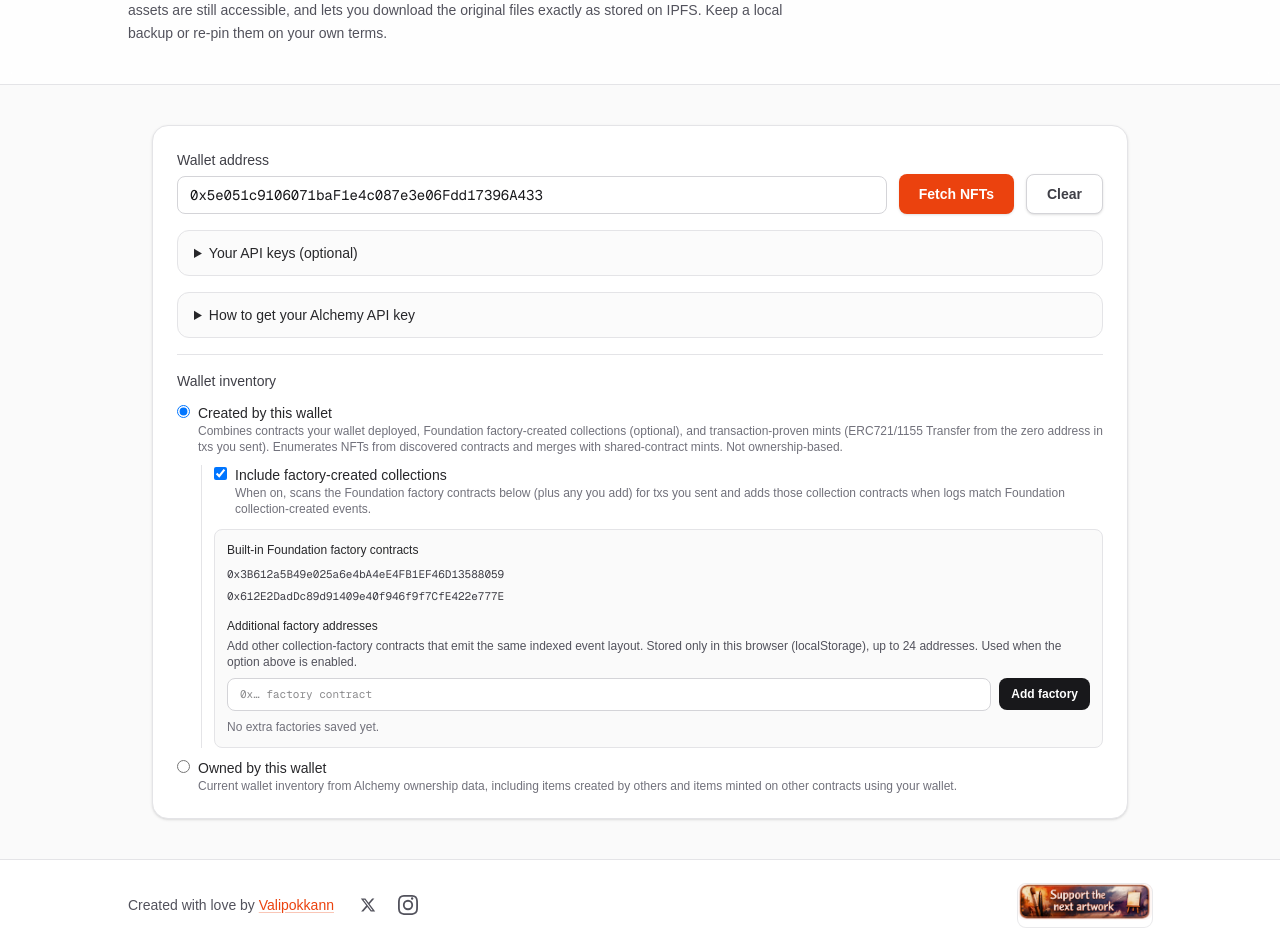
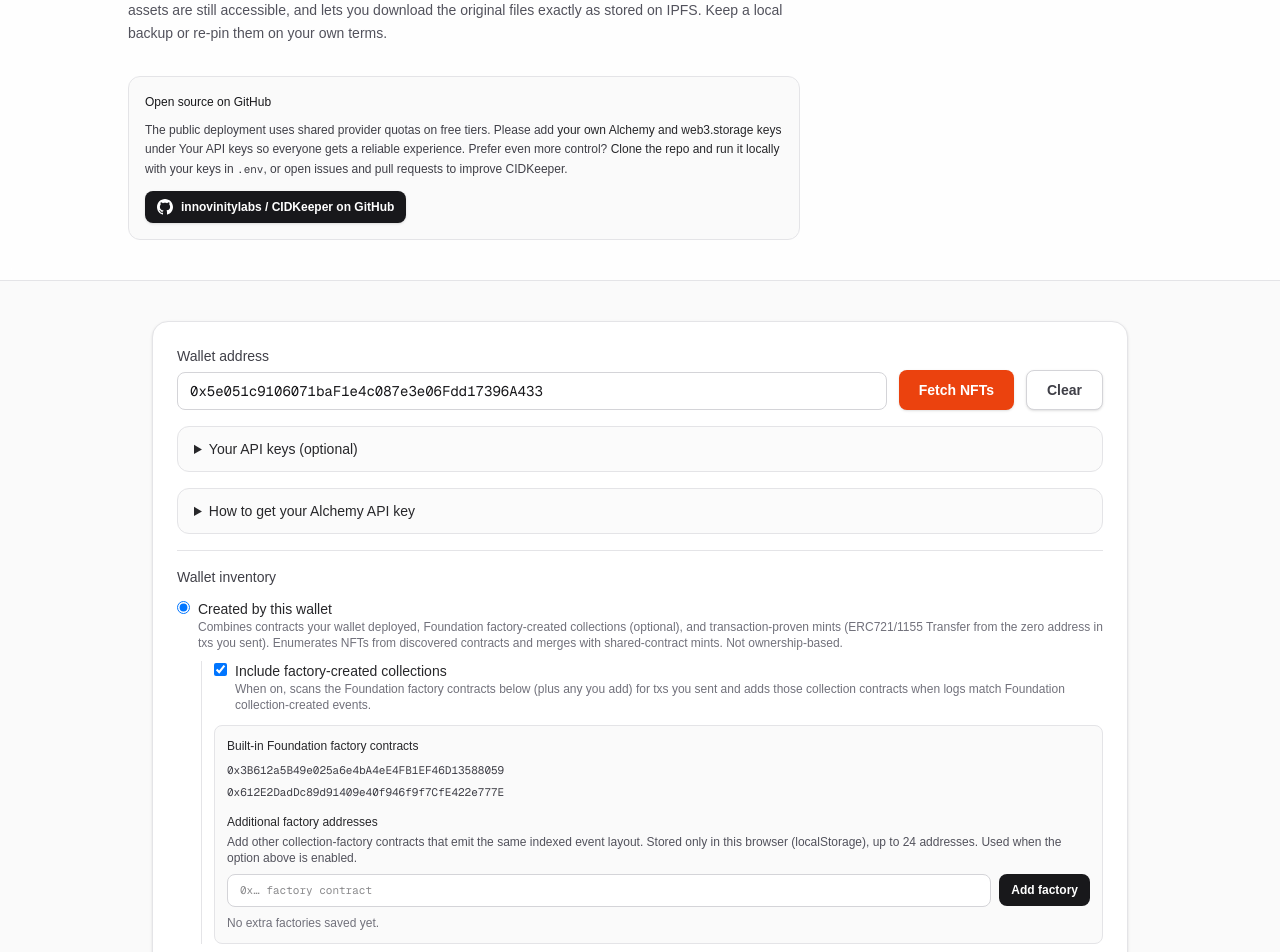
Before and after one commit to innovinitylabs/CIDKeeper, a Next.js app: page / in a window 1280 px wide. Shown: the part 140-1092 px from the top of the page. Built offline with nearby package versions, Linux system fonts and the light colour scheme.

Commit message:
add github and instructioun

```diff
--- a/app/page.tsx
+++ b/app/page.tsx
@@ -23,6 +23,8 @@
 
 const SUPPORT_BTC = "bc1qu46qju99mnamq2lw5zqdchddnuulnsq2wegzj0";
 const SUPPORT_ETH = "valipokkann.eth";
+
+const GITHUB_REPO_URL = "https://github.com/innovinitylabs/CIDKeeper";
 
 const ALCHEMY_API_KEY_GUIDE_STEPS: { caption: string; file: string }[] = [
   {
@@ -419,6 +421,27 @@
             still accessible, and lets you download the original files exactly as stored on IPFS. Keep a local backup or re-pin
             them on your own terms.
           </p>
+          <div className="mt-5 max-w-2xl rounded-xl border border-zinc-200 bg-zinc-50/90 p-4 text-xs leading-relaxed text-zinc-700 dark:border-zinc-700 dark:bg-zinc-900/60 dark:text-zinc-300">
+            <p className="font-medium text-zinc-900 dark:text-zinc-100">Open source on GitHub</p>
+            <p className="mt-2">
+              The public deployment uses shared provider quotas on free tiers. Please add{" "}
+              <span className="font-medium text-zinc-800 dark:text-zinc-200">your own Alchemy and web3.storage keys</span> under
+              Your API keys so everyone gets a reliable experience. Prefer even more control?{" "}
+              <span className="font-medium text-zinc-800 dark:text-zinc-200">Clone the repo and run it locally</span> with your
+              keys in <span className="font-mono text-[11px]">.env</span>, or open issues and pull requests to improve CIDKeeper.
+            </p>
+            <a
+              href={GITHUB_REPO_URL}
+              target="_blank"
+              rel="noopener noreferrer"
+              className="mt-3 inline-flex items-center gap-2 rounded-lg bg-zinc-900 px-3 py-2 text-xs font-semibold text-white shadow-sm transition hover:bg-zinc-800 dark:bg-zinc-100 dark:text-zinc-900 dark:hover:bg-zinc-200"
+            >
+              <svg className="h-4 w-4 shrink-0" viewBox="0 0 24 24" aria-hidden="true" fill="currentColor">
+                <path d="M12 0c-6.626 0-12 5.373-12 12 0 5.302 3.438 9.8 8.207 11.387.599.111.793-.261.793-.577v-2.234c-3.338.726-4.033-1.416-4.033-1.416-.546-1.387-1.333-1.756-1.333-1.756-1.089-.745.083-.729.083-.729 1.205.084 1.839 1.237 1.839 1.237 1.07 1.834 2.807 1.304 3.492.997.107-.775.418-1.305.762-1.604-2.665-.305-5.467-1.334-5.467-5.931 0-1.311.469-2.381 1.236-3.221-.124-.303-.535-1.524.117-3.176 0 0 1.008-.322 3.301 1.23.957-.266 1.983-.399 3.003-.404 1.02.005 2.047.138 3.006.404 2.291-1.552 3.297-1.23 3.297-1.23.653 1.653.242 2.874.118 3.176.77.84 1.235 1.911 1.235 3.221 0 4.609-2.807 5.624-5.479 5.921.43.372.823 1.102.823 2.222v3.293c0 .319.192.694.801.576 4.765-1.589 8.199-6.086 8.199-11.386 0-6.627-5.373-12-12-12z" />
+              </svg>
+              innovinitylabs / CIDKeeper on GitHub
+            </a>
+          </div>
         </div>
       </header>
 
@@ -432,9 +455,10 @@
             <p className="mt-3 text-xs leading-relaxed text-zinc-600 dark:text-zinc-400">
               Keys are kept only in this browser (localStorage on your device). When you load NFTs, export a ZIP, or pin, they
               are sent over HTTPS to this site&apos;s API routes so the server can call Alchemy and web3.storage on your behalf.
-              They are not stored in a CIDKeeper database. Anyone who can modify or observe this deployment could in theory
-              intercept them, so use provider keys you can rotate and restrict (IP allowlists, usage caps) in the Alchemy and
-              web3.storage dashboards.
+              They are not stored in a CIDKeeper database. The hosted app relies on small free-tier quotas when you do not add
+              keys, so using your own keys keeps the tool fast for you and fair for everyone. Anyone who can modify or observe
+              this deployment could in theory intercept them, so use provider keys you can rotate and restrict (IP allowlists,
+              usage caps) in the Alchemy and web3.storage dashboards.
             </p>
             <div className="mt-3 grid gap-3 sm:grid-cols-2">
               <label className="flex flex-col gap-1 text-xs text-zinc-600 dark:text-zinc-400">
@@ -739,6 +763,17 @@
             </p>
             <div className="flex items-center gap-1">
               <a
+                href={GITHUB_REPO_URL}
+                target="_blank"
+                rel="noopener noreferrer"
+                className="inline-flex h-9 w-9 items-center justify-center rounded-lg text-zinc-600 transition hover:bg-zinc-100 hover:text-zinc-900 dark:text-zinc-400 dark:hover:bg-zinc-800 dark:hover:text-zinc-100"
+                aria-label="CIDKeeper on GitHub"
+              >
+                <svg className="h-5 w-5" viewBox="0 0 24 24" aria-hidden="true" fill="currentColor">
+                  <path d="M12 0c-6.626 0-12 5.373-12 12 0 5.302 3.438 9.8 8.207 11.387.599.111.793-.261.793-.577v-2.234c-3.338.726-4.033-1.416-4.033-1.416-.546-1.387-1.333-1.756-1.333-1.756-1.089-.745.083-.729.083-.729 1.205.084 1.839 1.237 1.839 1.237 1.07 1.834 2.807 1.304 3.492.997.107-.775.418-1.305.762-1.604-2.665-.305-5.467-1.334-5.467-5.931 0-1.311.469-2.381 1.236-3.221-.124-.303-.535-1.524.117-3.176 0 0 1.008-.322 3.301 1.23.957-.266 1.983-.399 3.003-.404 1.02.005 2.047.138 3.006.404 2.291-1.552 3.297-1.23 3.297-1.23.653 1.653.242 2.874.118 3.176.77.84 1.235 1.911 1.235 3.221 0 4.609-2.807 5.624-5.479 5.921.43.372.823 1.102.823 2.222v3.293c0 .319.192.694.801.576 4.765-1.589 8.199-6.086 8.199-11.386 0-6.627-5.373-12-12-12z" />
+                </svg>
+              </a>
+              <a
                 href="https://x.com/VALIPOKKANN"
                 target="_blank"
                 rel="noopener noreferrer"
--- a/package.json
+++ b/package.json
@@ -2,6 +2,10 @@
   "name": "cidkeeper",
   "version": "0.1.0",
   "private": true,
+  "repository": {
+    "type": "git",
+    "url": "https://github.com/innovinitylabs/CIDKeeper.git"
+  },
   "scripts": {
     "dev": "next dev",
     "build": "next build",
```
Also changed, not shown: 1 other file (tests, documents, lock files or other folders).
